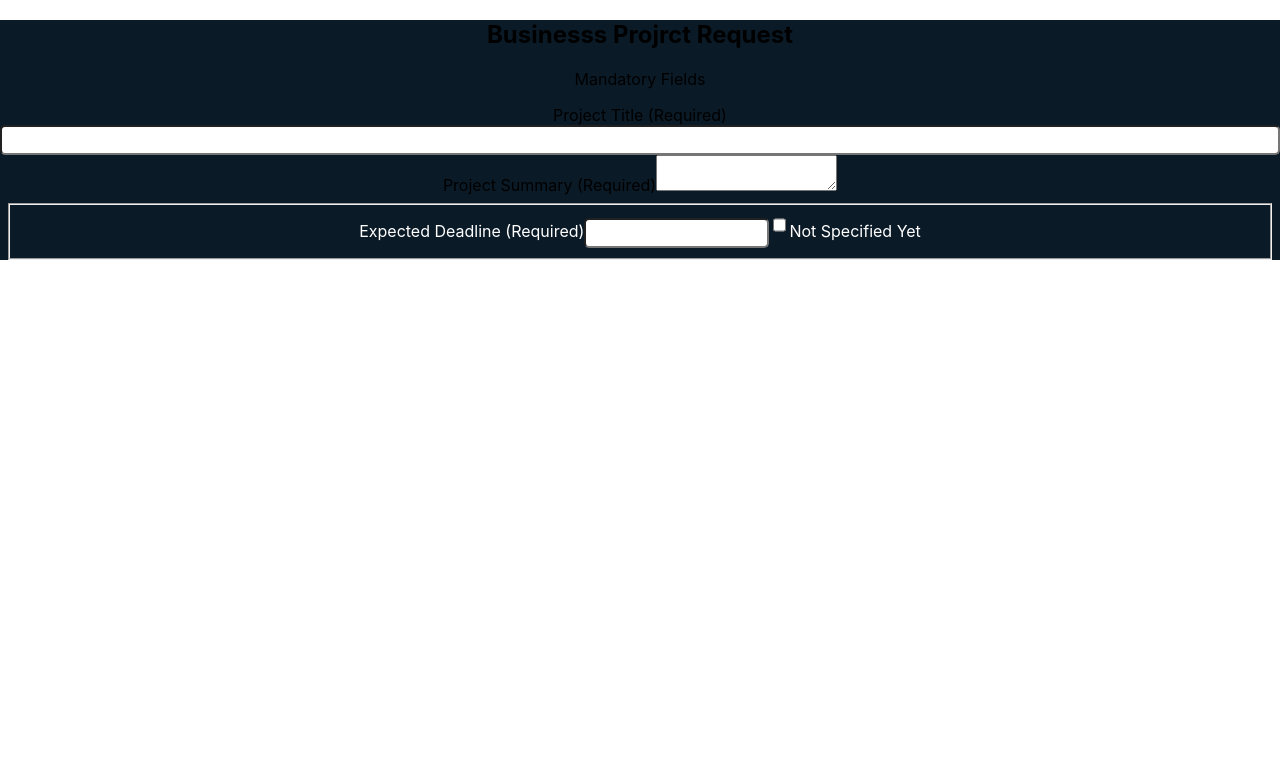
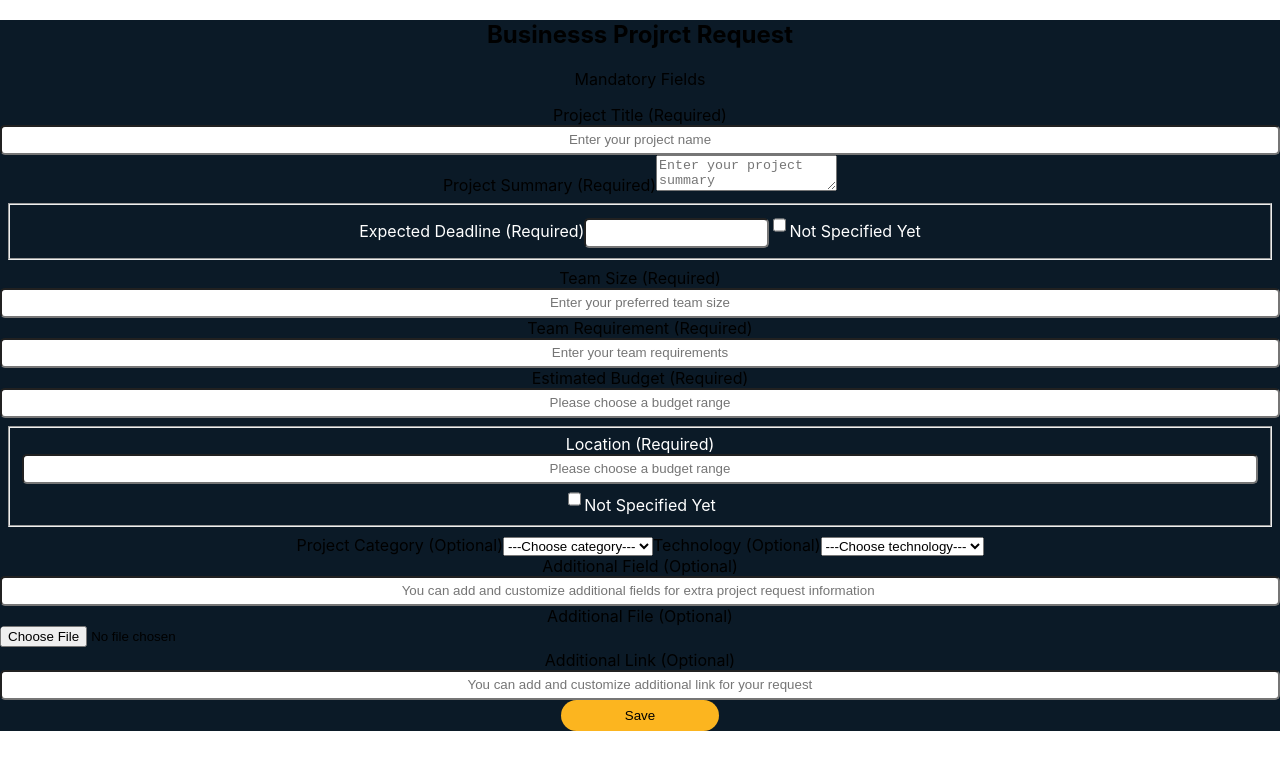
Before and after one commit to TienInTeam/tie-in, a React (Create React App) app in the folder tie-in-frontend/: page /uploadbusinessproject in a window 1280 px wide. Shown: the top 770 px of the page. Built offline with nearby package versions, Linux system fonts and the light colour scheme; the HTML template or start-up script is replaced by a standard one.

Commit message:
LUNA-73 feat: Adding validation and create uploadBusinessProject file for api and add save project function

```diff
--- /dev/null
+++ b/tie-in-frontend/src/api/businessProject.js
@@ -0,0 +1,11 @@
+import project from "./baseURL";
+
+export const requestBusinessProjects = () => {
+    return project.get("/businessProject").then((res) => {
+        return res.data.result;
+    });
+}
+
+export const saveBusinessProject = (postData) => project.post('/businessProject', postData, {'Content-type': 'application/json'}).then((res) => {
+    return res.data;
+});
--- a/tie-in-frontend/src/pages/UploadBusinessProject.js
+++ b/tie-in-frontend/src/pages/UploadBusinessProject.js
@@ -2,29 +2,91 @@
 import { useState } from "react";
 import Datepicker from 'react-datepicker';
 import "react-datepicker/dist/react-datepicker.css";
+import { saveBusinessProject } from "../api/businessProject";
 import Button from "../components/Button";
 import InputType from "../components/InputType";
-
-import React from 'react'
+import validateTextInput from "../utils/validateTextInput";
 
 function UploadBusinessProject() {
+    const saveProject = useMutation(["businessProject"], () => saveBusinessProject({
+        "id": 42,
+        "name": projectName,
+        "summary": description,
+        "teamSize": teamSize,
+        "teamrequirement": teamRequirement,
+        "expectedDeadline": date,
+        "location": location,
+        "budget": estimatedBudget,
+        "category": category,
+        "technology": technology,
+        "files": additionalFile,
+        "links": additionalLink
+    }), {
+        onSuccess: () => {
+        },
+        onError: () => {
+            alert("Something went wrong, please try again.");
+        }
+    });
+
   const [projectName, setProjectName] = useState("");
   const [description, setDescription] = useState("");
   const [date, setDate] = useState(null);
   const [dateIsChecked, setDateIsChecked] = useState(false);
+  const [teamSize, setTeamSize] = useState("");
+  const [teamRequirement, setTeamRequirement] = useState("");
+  const [estimatedBudget, setEstimatedBudget] = useState("");
+  const [location, setLocation] = useState("");
+  const [locationIsChecked, setLocationIsChecked] = useState(false);
+  const [technology, setTechnology] = useState([]);
+  const [category, setCategory] = useState([]);
+  const [additionalField, setAdditionalField] = useState("");
+  const [additionalFile, setAdditionalFile] = useState("");
+  const [additionalLink, setAdditionalLink] = useState("");
 
   const onChange = (dates) => {
     const date = dates;
     setDate(date);
 };
+
+const validateInput = () => {
+  if (projectName === "" || description === "" || teamSize === "" || estimatedBudget === "" || teamRequirement === "") {
+      alert('Enter all mandatory input field values');
+      return false;
+  }
+  if (!validateTextInput(projectName)) {
+      alert("Valid Project name is required.");
+      return false;
+  }
+
+  if (location) {
+      if (!validateTextInput(location)) {
+          alert("Enter Valid location");
+          return false;
+      }
+      else {
+          return true;
+      }
+  }
+  else {
+      return true;
+  }
+}
+
+const onSave = () => {
+  if (validateInput()) {
+      saveProject.mutate();
+  }
+}
+
   return (
     <div className="upload-business-project">
       <h2>Businesss Projrct Request</h2>
       <p>Mandatory Fields</p>
-      <InputType label={"Project Title (Required)"} type={"text"} onChange={(e) => setProjectName(e.target.value)}/>
+      <InputType label={"Project Title (Required)"} type={"text"} placeHolder={"Enter your project name"} onChange={(e) => setProjectName(e.target.value)}/>
       <label>
       <span>Project Summary (Required)</span>
-      <textarea onChange={(e) => setDescription(e.target.value)} />
+      <textarea placeholder="Enter your project summary" onChange={(e) => setDescription(e.target.value)} />
       </label>
       <fieldset>
         <lebel>Expected Deadline (Required)</lebel>
@@ -33,7 +95,7 @@
                     date={!dateIsChecked ? date : null}
                     onChange={(date) => onChange(date)}
         />
-        <input type="checkbox" id="notSpecified" name="notSpecifiedCheck" value="notSpecified" checked={dateIsChecked}
+        <input type="checkbox" id="notSpecifiedDate" name="notSpecifiedCheck" value="notSpecified" checked={dateIsChecked}
                     onChange={() => {
                         setDateIsChecked(!dateIsChecked);
                         if (dateIsChecked) {
@@ -43,11 +105,52 @@
                             setDate(null);
                         }
                     }} />
-        <label htmlFor="notSpecified">Not Specified Yet</label>
+      <label htmlFor="notSpecifiedDate">Not Specified Yet</label>
       </fieldset>
-
+      <InputType label={"Team Size (Required)"} type={"text"} placeHolder={"Enter your preferred team size"} onChange={(e) => setTeamSize(e.target.value)}/>
+      <InputType label={"Team Requirement (Required)"} type={"text"} placeHolder={"Enter your team requirements"} onChange={(e) => setTeamRequirement(e.target.value)}/>
+      <InputType label={"Estimated Budget (Required)"} type={"text"} placeHolder={"Please choose a budget range"} onChange={(e) => setEstimatedBudget(e.target.value)}/>
+      <fieldset>
+      <InputType label={"Location (Required)"} type={"text"} placeHolder={"Please choose a budget range"} onChange={(e) => setLocation(e.target.value)}/>
+      <input type="checkbox" id="notSpecifiedLocation" name="notSpecifiedCheck" value="notSpecifiedLocation" checked={locationIsChecked}
+                    onChange={() => {
+                        setLocationIsChecked(!locationIsChecked);
+                        if (locationIsChecked) {
+                            setLocation(onChange);
+                        }else{
+                          setLocation(null);
+                        }
+                    }} />
+      <label htmlFor="notSpecifiedLocation">Not Specified Yet</label>
+      </fieldset>
+      <label htmlFor="category">Project Category (Optional)</label>
+      <select id="category" placeholder="Select a category related to your project" onChange={(e) => setTechnology([e.target.value])}>
+                <option> ---Choose category---</option>
+                <option> Web Application</option>
+                <option> Mobile Application</option>
+                <option> Wordpress</option>
+                <option> Ceo </option>
+                <option> Digital Ads  </option>
+            </select>
+            <label htmlFor="technology">Technology (Optional)</label>
+            <select id="technology" placeholder="Select a technology related to your project" onChange={(e) => setCategory([e.target.value])}>
+                <option> ---Choose technology---</option>
+                <option> JS </option>
+                <option> React.JS </option>
+                <option> CSS </option>
+                <option> Java </option>
+                <option> React Native </option>
+                <option> Figma</option>
+                <option> Adobe XD</option>
+                <option> Adobe Illustrator</option>
+                <option> Adobe Photoshop </option>
+            </select>
+            <InputType label={"Additional Field (Optional)"} type={"text"} placeHolder={"You can add and customize additional fields for extra project request information "} onChange={(e) => setAdditionalField(e.target.value)}/>
+            <InputType label={"Additional File (Optional)"} type={"file"} placeHolder={" (Maximum file size 2mb)"} onChange={(e) => setAdditionalFile(e.target.value)}/>
+            <InputType label={"Additional Link (Optional)"} type={"text"} placeHolder={" You can add and customize additional link for your request "} onChange={(e) => setAdditionalLink(e.target.value)}/>
+            <Button onClick={onSave} variant={"primary"} label={"Save"} />
     </div>
   )
 }
 
-export default UploadBusinessProject
+export default UploadBusinessProject;
```
